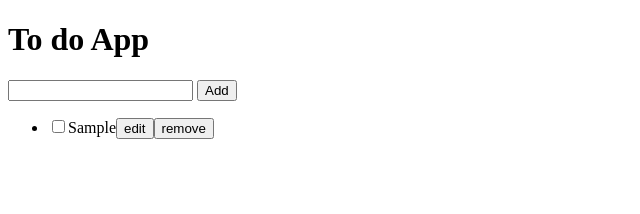
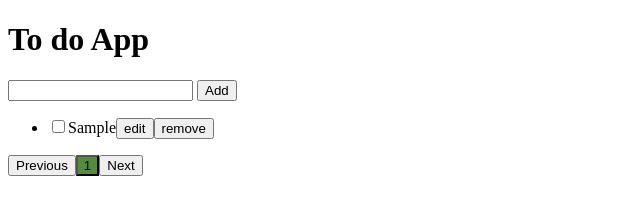
Before and after one commit to nini430/todo-app-vanilla, a plain HTML site: page index.html in a window 1280 px wide. Both pictures are taken after typing "Sample" into the empty fields and a click on the button "Add". Shown: the whole page, without its empty margins (0-640 px from the left). Drawn offline with Linux system fonts and the light colour scheme.

Commit message:
pagination

```diff
--- a/app.js
+++ b/app.js
@@ -5,6 +5,9 @@ let list=document.querySelector('.list');
 
 let functions={
     addToDo:(e)=>{
+        if(input.value===""||input.value.trim().length===0) {
+            alert("no input!")
+        }else{
             e.preventDefault();
             let todo=input.value;
             let newTodo={
@@ -17,6 +20,11 @@ let functions={
 
             services.addToDo(newTodo);
             functions.appendElement(newTodo);
+            pagination.render();
+            pagination.goToLastPage();
+            pagination.showPagination();
+        }
+
 
     },
     appendElement:function(newTodo) {
@@ -28,6 +36,19 @@ let functions={
     removeTodo:(elem,itemId)=>{
             services.removeTodo(itemId);
             functions.removeElement(elem.parentNode);
+            pagination.render();
+
+            let fragmented=services.getPagedData(pagination.currentPage);
+            console.log(fragmented);
+            if(fragmented.length===0&&pagination.currentPage>1) {
+                    pagination.prev();
+                    fragmented=services.getPagedData(pagination.currentPage);
+
+            }
+            functions.render(fragmented);
+            pagination.showPagination();
+
+
 
 
     },
@@ -104,20 +125,42 @@ let functions={
             functions.toggleEdit(event.target.parentNode,itemId);
         }
         else if(event.which===13) {
+            if(event.target.value===""||event.target.value.trim().length===0) {
+                alert('no input')
+            }else{
                 services.updateValue(itemId,event.target.value);
             functions.toggleEdit(event.target.parentNode,itemId);
+            }
+
 
         }
     },
     save:(event,itemId)=>{
         const elemParent=event.target.parentNode;
+        if(elemParent.firstElementChild.value===""||elemParent.firstElementChild.value.trim().length===0) {
+            alert("no input")
+        }else{
             const value=elemParent.firstElementChild.value;
         services.updateValue(itemId,value);
         functions.toggleEdit(elemParent,itemId)
+        }
+
     },
     cancel:(event,itemId)=>{
         const elemParent=event.target.parentNode;
         functions.toggleEdit(elemParent,itemId);
+    },
+    render:(todos)=>{
+        list.innerText="";
+        if(todos.length===0) {
+            list.innerText="No todos yet,be cool and add the first one";
+        }else{
+            list.innerText="";
+            for(let i=0;i<todos.length;i++) {
+                const item=functions.getItemView(todos[i]);
+                list.appendChild(item);
+            }
+        }
     }
 }
 
@@ -126,3 +169,5 @@ let functions={
 
 addBtn.addEventListener("click",functions.addToDo);
 list.addEventListener("dblclick",functions.onToggleEvent);
+
+functions.render(services.getPagedData(1))
--- a/index.html
+++ b/index.html
@@ -21,8 +21,14 @@
 
            </ul>
        </div>
+       <div class="pagination-container none">
+            <ul class="pagination">
+
+            </ul>
+       </div>
     </div>
     <script src="service.js"></script>
+    <script src="pagination.js"></script>
     <script src="app.js"></script>
 </body>
 </html>
--- /dev/null
+++ b/pagination.js
@@ -0,0 +1,86 @@
+let paginationContainer=document.querySelector(".pagination-container");
+
+
+let pagination={
+    currentPage:1,
+    totalRecords:50, //default
+    record_per_page:5,
+    pages:1,
+    render:()=>{
+        paginationContainer.innerHTML="";
+        pagination.totalRecords=services.getTodoCount();
+        pagination.pages=Math.ceil(pagination.totalRecords/pagination.record_per_page);
+        let prevBtn=document.createElement("button");
+        prevBtn.innerText="Previous";
+        prevBtn.addEventListener("click",pagination.prev)
+        paginationContainer.appendChild(prevBtn);
+
+
+
+        for(let i=1;i<=pagination.pages;i++) {
+            const button=pagination.getButton(i);
+            button.classList.add("pagination-button")
+            if(i===Number(pagination.currentPage)) {
+                button.classList.add("active");
+            }
+            button.addEventListener("click",()=>pagination.goToPage(button,i))
+            paginationContainer.appendChild(button);
+
+        }
+
+        let nextBtn=document.createElement("button");
+        nextBtn.innerText="Next";
+        nextBtn.addEventListener("click",pagination.next)
+        paginationContainer.appendChild(nextBtn);
+
+
+
+    },
+    getButton:(name)=>{
+        const paginationBtn=document.createElement("button");
+        paginationBtn.innerText=name;
+        paginationBtn.setAttribute("id",`btn${name}`);
+        return paginationBtn;
+    },
+
+    goToPage:(elem,itemId)=>{
+
+        let paginationBtns=document.querySelectorAll(".pagination-button");
+        paginationBtns.forEach(item=>{
+            item.classList.remove("active");
+        })
+
+        elem.classList.add("active");
+        pagination.currentPage=itemId;
+
+        const fragmented=services.getPagedData(itemId);
+        functions.render(fragmented);
+
+    },
+    prev:()=>{
+        if(pagination.currentPage===1) { return {}}
+
+        pagination.currentPage=pagination.currentPage-1;
+
+        let currentBtn=document.getElementById(`btn${pagination.currentPage}`);
+        pagination.goToPage(currentBtn,pagination.currentPage);
+    },
+    next:()=>{
+        if(pagination.currentPage===pagination.pages) {return{}}
+        pagination.currentPage=pagination.currentPage+1;
+        let currentBtn=document.getElementById(`btn${pagination.currentPage}`);
+        pagination.goToPage(currentBtn,pagination.currentPage);
+    },
+    goToLastPage:()=>{
+        pagination.currentPage=pagination.pages;
+        let currentBtn=document.getElementById(`btn${pagination.currentPage}`);
+        pagination.goToPage(currentBtn,pagination.currentPage);
+    },
+    showPagination:()=>{
+        if(state.todos.length>=1) {
+            paginationContainer.classList.remove("none");
+        }
+    }
+}
+
+pagination.render();
--- a/service.js
+++ b/service.js
@@ -1,6 +1,10 @@
 let state={
     todos:[]
 }
+
+
+
+
 
 
 let services={
@@ -53,5 +57,17 @@ let services={
         state.todos=[...newTodo];
 
 
+    },
+
+    getTodoCount:()=>{
+        return state.todos.length;
+    },
+
+    getPagedData:(page)=>{
+        let start=pagination.record_per_page*(page-1);
+        let end=start+pagination.record_per_page;
+        const fragmented=state.todos.slice(start,end);
+        return fragmented;
     }
+
 }
--- a/style.css
+++ b/style.css
@@ -8,3 +8,8 @@
 .none {
     display:none;
 }
+
+
+.active {
+    background:rgb(83, 140, 63);
+}
```
Lines whose indentation alone changed are shown as unchanged.
